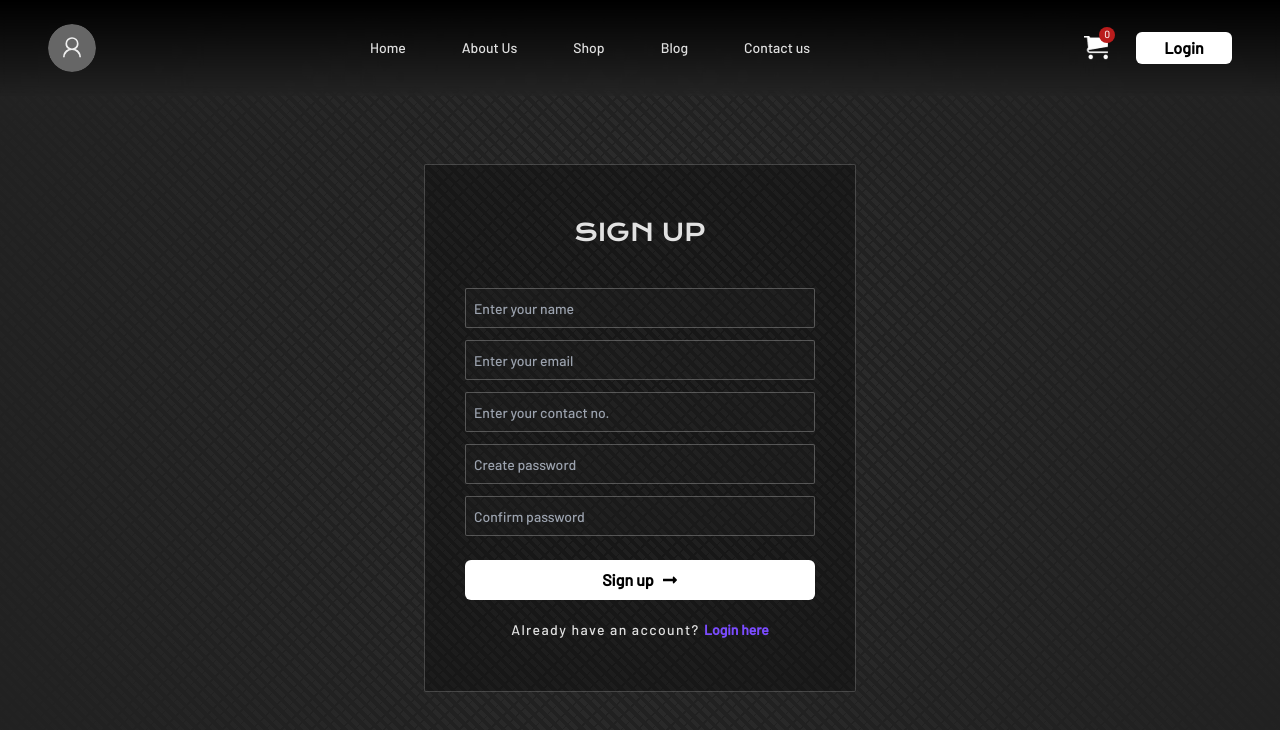
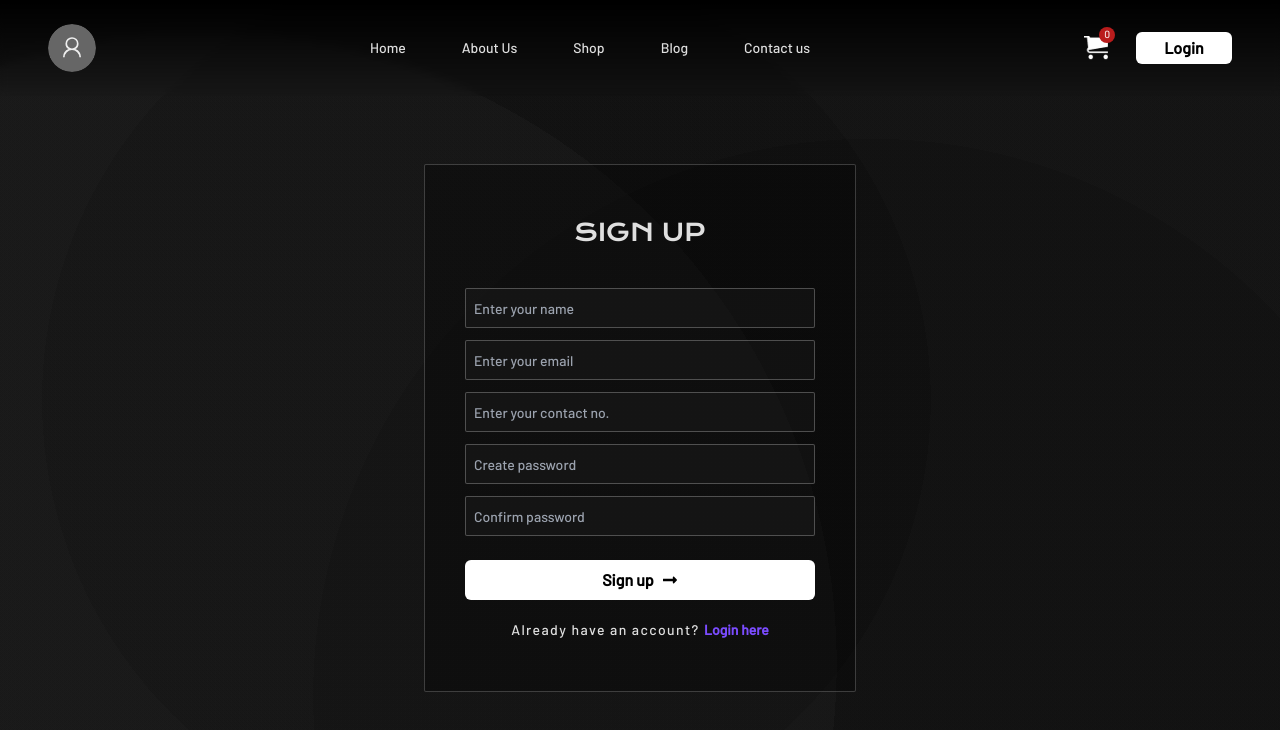
Before and after one commit to pravesh-dev/PeerShop, a React (Vite) app: page /signUp in a window 1280 px wide. Shown: the top 730 px of the page. Built offline with nearby package versions, Linux system fonts and the light colour scheme.

Commit message:
changed background design of signup and login page

```diff
--- a/src/index.css
+++ b/src/index.css
@@ -30,7 +30,7 @@
   @apply bg-[#26262648] outline-none border border-white/25 rounded-sm pl-2 text-sm h-10 w-full
 }
 .background_design{
-  background-image: radial-gradient(circle at center center, transparent,rgb(33,33,33)),repeating-linear-gradient(135deg, rgb(33,33,33) 0px, rgb(33,33,33) 2px,transparent 2px, transparent 10px,rgb(33,33,33) 10px, rgb(33,33,33) 11px,transparent 11px, transparent 21px),repeating-linear-gradient(45deg, rgb(47,47,47) 0px, rgb(47,47,47) 4px,transparent 4px, transparent 8px),linear-gradient(90deg, rgb(33,33,33),rgb(33,33,33));
+  background-image: radial-gradient(circle at 16% 83%, rgba(148, 148, 148,0.06) 0%, rgba(148, 148, 148,0.06) 50%,rgba(63, 63, 63,0.06) 50%, rgba(63, 63, 63,0.06) 100%),radial-gradient(circle at 68% 87%, rgba(66, 66, 66,0.06) 0%, rgba(66, 66, 66,0.06) 50%,rgba(105, 105, 105,0.06) 50%, rgba(105, 105, 105,0.06) 100%),radial-gradient(circle at 38% 50%, rgba(123, 123, 123,0.06) 0%, rgba(123, 123, 123,0.06) 50%,rgba(172, 172, 172,0.06) 50%, rgba(172, 172, 172,0.06) 100%),linear-gradient(90deg, hsl(18,0%,1%),hsl(18,0%,1%));
 }
 .background_design2{
   background-image: radial-gradient(circle at 99% 33%, hsla(235,0%,48%,0.03) 0%, hsla(235,0%,48%,0.03) 37%,transparent 37%, transparent 100%),radial-gradient(circle at 46% 16%, hsla(235,0%,48%,0.03) 0%, hsla(235,0%,48%,0.03) 43%,transparent 43%, transparent 100%),radial-gradient(circle at 99% 25%, hsla(235,0%,48%,0.03) 0%, hsla(235,0%,48%,0.03) 22%,transparent 22%, transparent 100%),radial-gradient(circle at 57% 88%, hsla(235,0%,48%,0.03) 0%, hsla(235,0%,48%,0.03) 86%,transparent 86%, transparent 100%),radial-gradient(circle at 82% 78%, hsla(235,0%,48%,0.03) 0%, hsla(235,0%,48%,0.03) 22%,transparent 22%, transparent 100%),linear-gradient(90deg, rgb(0,0,0),rgb(0,0,0));
```
